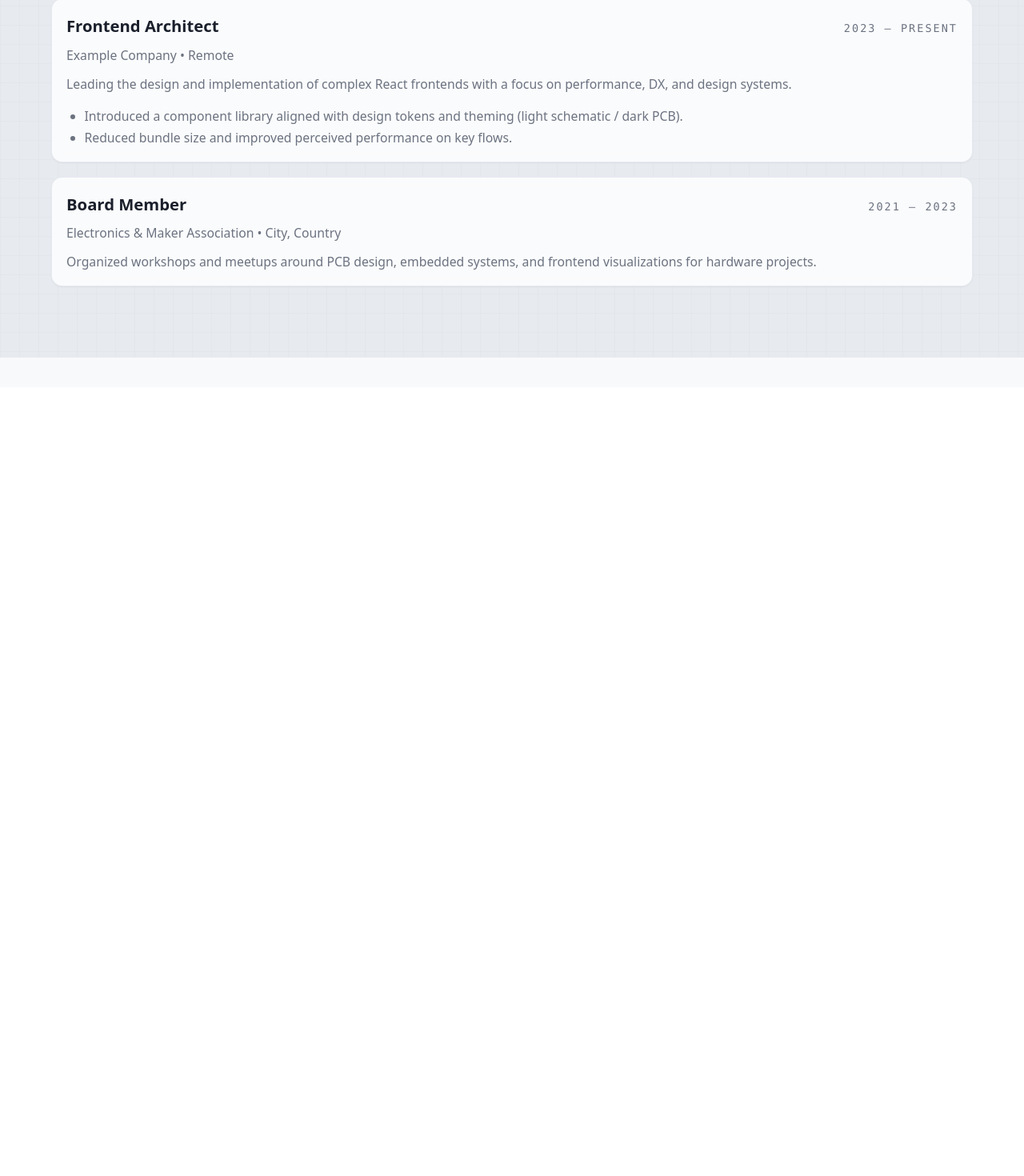
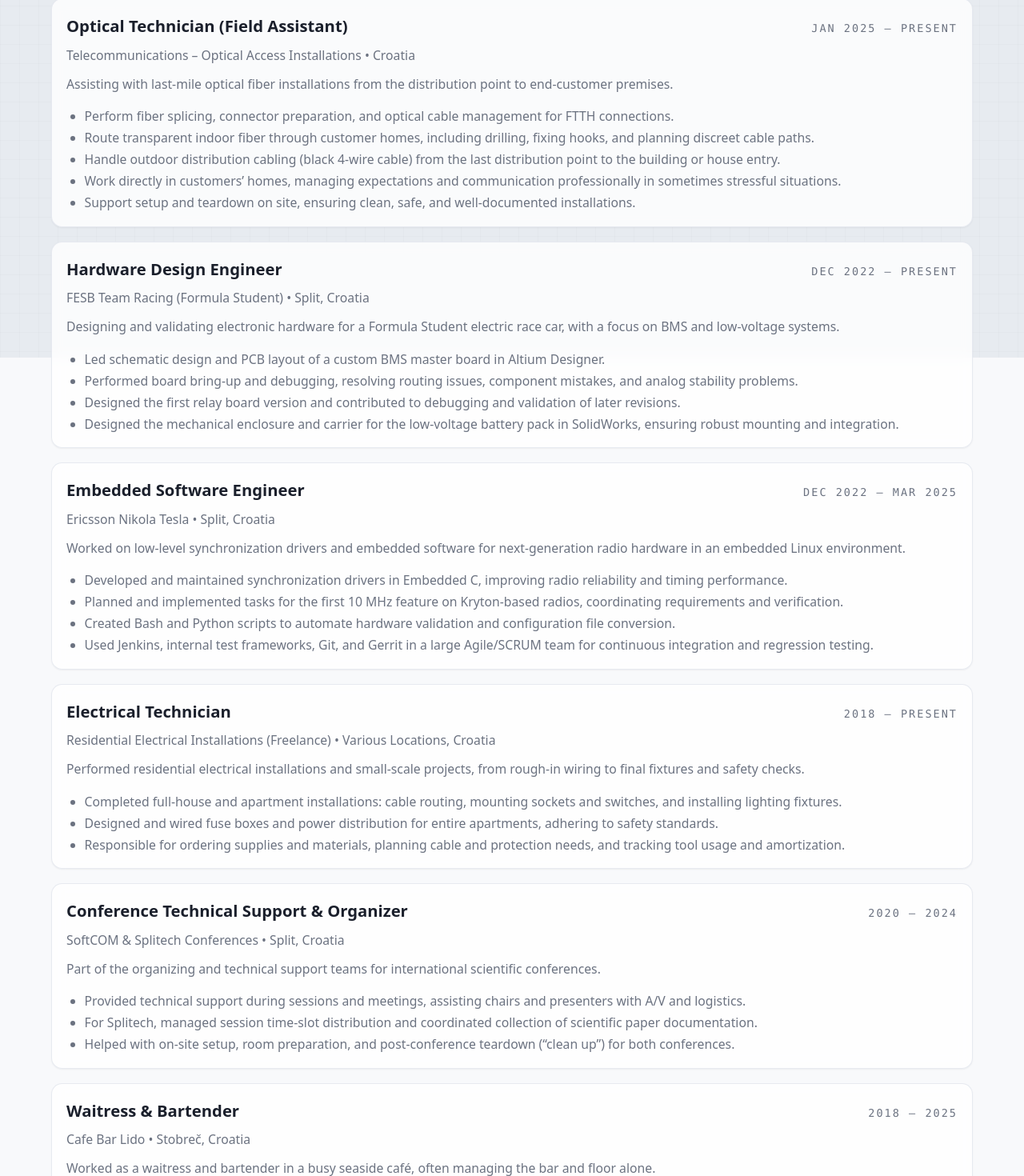
Before and after one commit to 70nKA/my-portfolio, a React (Vite) app: page /my-portfolio/experience in a window 1280 px wide. Shown: the part 353-1823 px from the top of the page at 80% size. Before the commit the page ends 837 px from the top, so only its background shows below. Built offline with nearby package versions, Linux system fonts and the light colour scheme.

Commit message:
[update] Experience data updated

```diff
--- a/src/data/experiences.ts
+++ b/src/data/experiences.ts
@@ -2,28 +2,97 @@ import type { ExperienceItem } from '../types/content';
 
 export const experiences: ExperienceItem[] = [
   {
-    id: 'frontend-architect',
-    slug: 'frontend-architect',
-    role: 'Frontend Architect',
-    org: 'Example Company',
-    location: 'Remote',
-    period: '2023 – Present',
+    id: 'optical-technician',
+    slug: 'optical-technician',
+    role: 'Optical Technician (Field Assistant)',
+    org: 'Telecommunications – Optical Access Installations',
+    location: 'Croatia',
+    period: 'Jan 2025 – Present',
     description:
-      'Leading the design and implementation of complex React frontends with a focus on performance, DX, and design systems.',
+      'Assisting with last‑mile optical fiber installations from the distribution point to end‑customer premises.',
     highlights: [
-      'Introduced a component library aligned with design tokens and theming (light schematic / dark PCB).',
-      'Reduced bundle size and improved perceived performance on key flows.',
+      'Perform fiber splicing, connector preparation, and optical cable management for FTTH connections.',
+      'Route transparent indoor fiber through customer homes, including drilling, fixing hooks, and planning discreet cable paths.',
+      'Handle outdoor distribution cabling (black 4‑wire cable) from the last distribution point to the building or house entry.',
+      'Work directly in customers’ homes, managing expectations and communication professionally in sometimes stressful situations.',
+      'Support setup and teardown on site, ensuring clean, safe, and well-documented installations.',
     ],
   },
   {
-    id: 'association',
-    slug: 'association',
-    role: 'Board Member',
-    org: 'Electronics & Maker Association',
-    location: 'City, Country',
-    period: '2021 – 2023',
+    id: 'hardware-fesb-team-racing',
+    slug: 'hardware-fesb-team-racing',
+    role: 'Hardware Design Engineer',
+    org: 'FESB Team Racing (Formula Student)',
+    location: 'Split, Croatia',
+    period: 'Dec 2022 – Present',
     description:
-      'Organized workshops and meetups around PCB design, embedded systems, and frontend visualizations for hardware projects.',
+      'Designing and validating electronic hardware for a Formula Student electric race car, with a focus on BMS and low-voltage systems.',
+    highlights: [
+      'Led schematic design and PCB layout of a custom BMS master board in Altium Designer.',
+      'Performed board bring-up and debugging, resolving routing issues, component mistakes, and analog stability problems.',
+      'Designed the first relay board version and contributed to debugging and validation of later revisions.',
+      'Designed the mechanical enclosure and carrier for the low-voltage battery pack in SolidWorks, ensuring robust mounting and integration.',
+    ],
   },
-  // Add more…
+  {
+    id: 'embedded-ericsson',
+    slug: 'embedded-ericsson',
+    role: 'Embedded Software Engineer',
+    org: 'Ericsson Nikola Tesla',
+    location: 'Split, Croatia',
+    period: 'Dec 2022 – Mar 2025',
+    description:
+      'Worked on low-level synchronization drivers and embedded software for next-generation radio hardware in an embedded Linux environment.',
+    highlights: [
+      'Developed and maintained synchronization drivers in Embedded C, improving radio reliability and timing performance.',
+      'Planned and implemented tasks for the first 10 MHz feature on Kryton-based radios, coordinating requirements and verification.',
+      'Created Bash and Python scripts to automate hardware validation and configuration file conversion.',
+      'Used Jenkins, internal test frameworks, Git, and Gerrit in a large Agile/SCRUM team for continuous integration and regression testing.',
+    ],
+  },
+  {
+    id: 'electrical-tech-installations',
+    slug: 'electrical-tech-installations',
+    role: 'Electrical Technician',
+    org: 'Residential Electrical Installations (Freelance)',
+    location: 'Various Locations, Croatia',
+    period: '2018 – Present',
+    description:
+      'Performed residential electrical installations and small-scale projects, from rough-in wiring to final fixtures and safety checks.',
+    highlights: [
+      'Completed full-house and apartment installations: cable routing, mounting sockets and switches, and installing lighting fixtures.',
+      'Designed and wired fuse boxes and power distribution for entire apartments, adhering to safety standards.',
+      'Responsible for ordering supplies and materials, planning cable and protection needs, and tracking tool usage and amortization.',
+    ],
+  },
+  {
+    id: 'conference-support-softcom-splitech',
+    slug: 'conference-support-softcom-splitech',
+    role: 'Conference Technical Support & Organizer',
+    org: 'SoftCOM & Splitech Conferences',
+    location: 'Split, Croatia',
+    period: '2020 – 2024',
+    description:
+      'Part of the organizing and technical support teams for international scientific conferences.',
+    highlights: [
+      'Provided technical support during sessions and meetings, assisting chairs and presenters with A/V and logistics.',
+      'For Splitech, managed session time-slot distribution and coordinated collection of scientific paper documentation.',
+      'Helped with on-site setup, room preparation, and post-conference teardown (“clean up”) for both conferences.',
+    ],
+  },
+  {
+    id: 'cafe-bar-lido',
+    slug: 'cafe-bar-lido',
+    role: 'Waitress & Bartender',
+    org: 'Cafe Bar Lido',
+    location: 'Stobreč, Croatia',
+    period: '2018 – 2025',
+    description:
+      'Worked as a waitress and bartender in a busy seaside café, often managing the bar and floor alone.',
+    highlights: [
+      'Prepared drinks, served guests, and handled payments while maintaining a welcoming atmosphere.',
+      'Created and managed order lists for supplies, ensuring the bar was stocked during peak periods.',
+      'Developed strong multitasking, communication, and customer-facing skills under time pressure.',
+    ],
+  },
 ];
--- a/src/data/projects.ts
+++ b/src/data/projects.ts
@@ -25,6 +25,8 @@ and dedicated test firmware for communication buses and sensor interfaces (CAN,
     ],
     liveUrl: '#',
     repoUrl: '#', // private / team-owned
+    heroImageUrl: '/my-portfolio/images/journey/BMS_master.jpg',
+    images: ['/my-portfolio/images/journey/BMS_master.jpg', '/my-portfolio/images/journey/BMS_master.jpg'],
   },
   {
     slug: 'ethernet-tx-driver',
```
